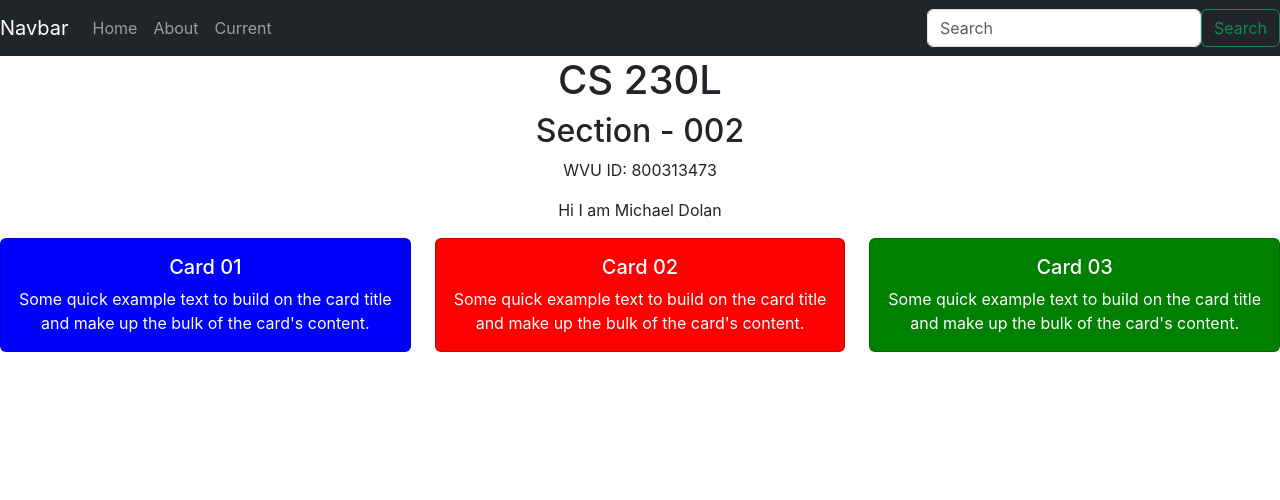
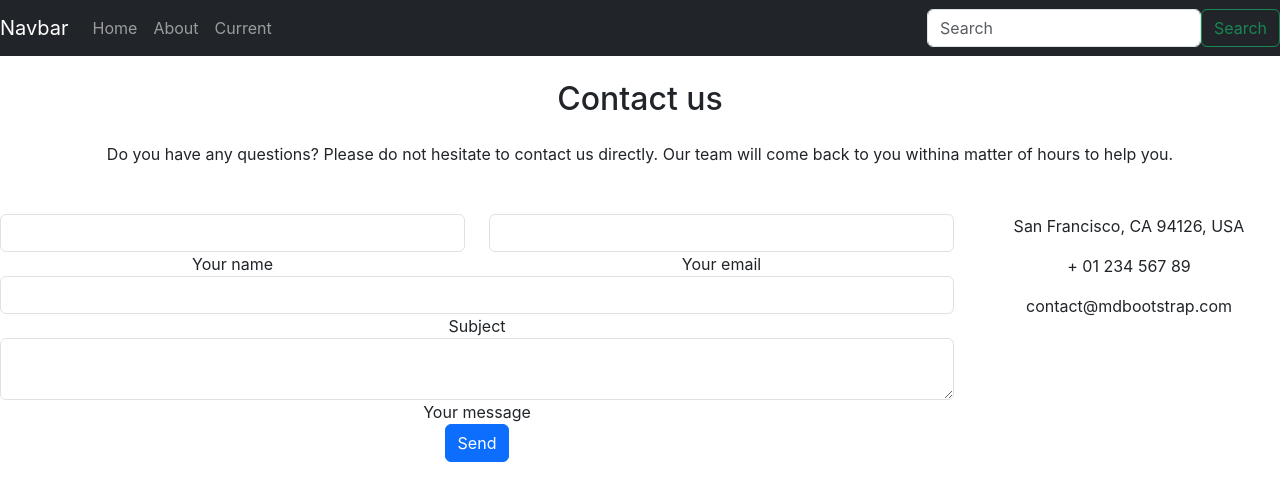
Before and after one commit to md0174/amplifyapp, a React (Create React App) app: page /contact in a window 1280 px wide. Shown: the top 500 px of the page. Built offline with nearby package versions, Linux system fonts and the light colour scheme.

Commit message:
Lab 7 commit

```diff
--- a/package.json
+++ b/package.json
@@ -9,6 +9,7 @@
     "bootstrap": "^5.3.2",
     "react": "^18.2.0",
     "react-dom": "^18.2.0",
+    "react-router-dom": "^6.18.0",
     "react-scripts": "5.0.1",
     "web-vitals": "^2.1.4"
   },
--- a/src/App.js
+++ b/src/App.js
@@ -3,16 +3,22 @@
 import './App.css';
 import Navbar from './Navbar1.js';
 import Card from './Card1.js';
+import Home from './Home.js';
+import Contact from './Contact.js';
+import { BrowserRouter, Routes, Route } from "react-router-dom"
 
 function App() {
     return (
     <div className="App">
-      <Navbar />
-      <h1>CS 230L</h1>
-      <h2>Section - 002</h2>
-      <p>WVU ID: 800313473</p>
-      <p>Hi I am Michael Dolan</p>
-      <Card />
+            <BrowserRouter>
+                <Navbar />
+                <Routes>
+                    <Route path="/" element={<Home />}></Route>
+                    <Route path="/card" element={<Card />}></Route>
+                    <Route path="/contact" element={<Contact />}></Route>
+                </Routes>
+            </BrowserRouter>
+
     </div>
   );
 }
--- /dev/null
+++ b/src/Contact.js
@@ -0,0 +1,94 @@
+// JavaScript source code
+import React from 'react';
+
+function Contact() {
+    return (
+<section class="mb-4">
+
+
+    <h2 class="h1-responsive font-weight-bold text-center my-4">Contact us</h2>
+
+    <p class="text-center w-responsive mx-auto mb-5">Do you have any questions? Please do not hesitate to contact us directly. Our team will come back to you withina matter of hours to help you.</p>
+
+    <div class="row">
+
+
+        <div class="col-md-9 mb-md-0 mb-5">
+            <form id="contact-form" name="contact-form" action="mail.php" method="POST">
+
+
+                <div class="row">
+
+                    <div class="col-md-6">
+                        <div class="md-form mb-0">
+                            <input type="text" id="name" name="name" class="form-control"></input>
+                            <label for="name" class="">Your name</label>
+                        </div>
+                    </div>
+
+                    <div class="col-md-6">
+                        <div class="md-form mb-0">
+                            <input type="text" id="email" name="email" class="form-control"></input>
+                            <label for="email" class="">Your email</label>
+                        </div>
+                    </div>
+
+
+                </div>
+
+                <div class="row">
+                    <div class="col-md-12">
+                        <div class="md-form mb-0">
+                            <input type="text" id="subject" name="subject" class="form-control"></input>
+                            <label for="subject" class="">Subject</label>
+                        </div>
+                    </div>
+                </div>
+
+
+                <div class="row">
+
+                    <div class="col-md-12">
+
+                        <div class="md-form">
+                            <textarea type="text" id="message" name="message" rows="2" class="form-control md-textarea"></textarea>
+                            <label for="message">Your message</label>
+                        </div>
+
+                    </div>
+                </div>
+
+
+            </form>
+
+            <div class="text-center text-md-left">
+                <a class="btn btn-primary" onclick="document.getElementById('contact-form').submit();">Send</a>
+            </div>
+            <div class="status"></div>
+        </div>
+
+        <div class="col-md-3 text-center">
+            <ul class="list-unstyled mb-0">
+                <li><i class="fas fa-map-marker-alt fa-2x"></i>
+                    <p>San Francisco, CA 94126, USA</p>
+                </li>
+
+                <li><i class="fas fa-phone mt-4 fa-2x"></i>
+                    <p>+ 01 234 567 89</p>
+                </li>
+
+                <li><i class="fas fa-envelope mt-4 fa-2x"></i>
+                    <p>contact@mdbootstrap.com</p>
+                </li>
+            </ul>
+        </div>
+
+
+    </div>
+
+</section>
+
+      );
+}
+
+export default Contact;
--- /dev/null
+++ b/src/Home.js
@@ -0,0 +1,15 @@
+// JavaScript source code
+import React from 'react';
+
+function Home() {
+    return (
+    <div>
+      <h1>CS 230L</h1>
+      <h2>Section - 002</h2>
+      <p>WVU ID: 800313473</p>
+      <p>Hi I am Michael Dolan</p>
+    </div>
+    );
+}
+
+export default Home;
```
Also changed, not shown: 1 other file (tests, documents, lock files or other folders).
